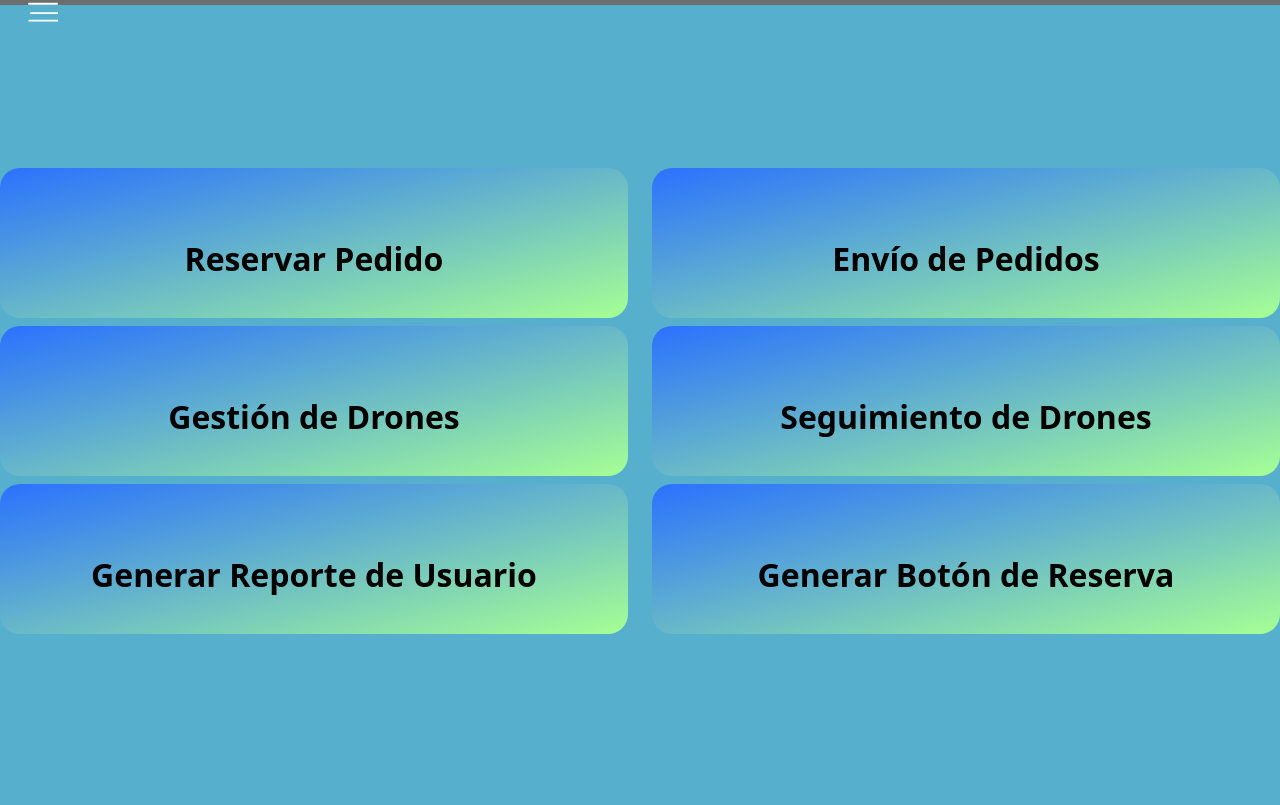
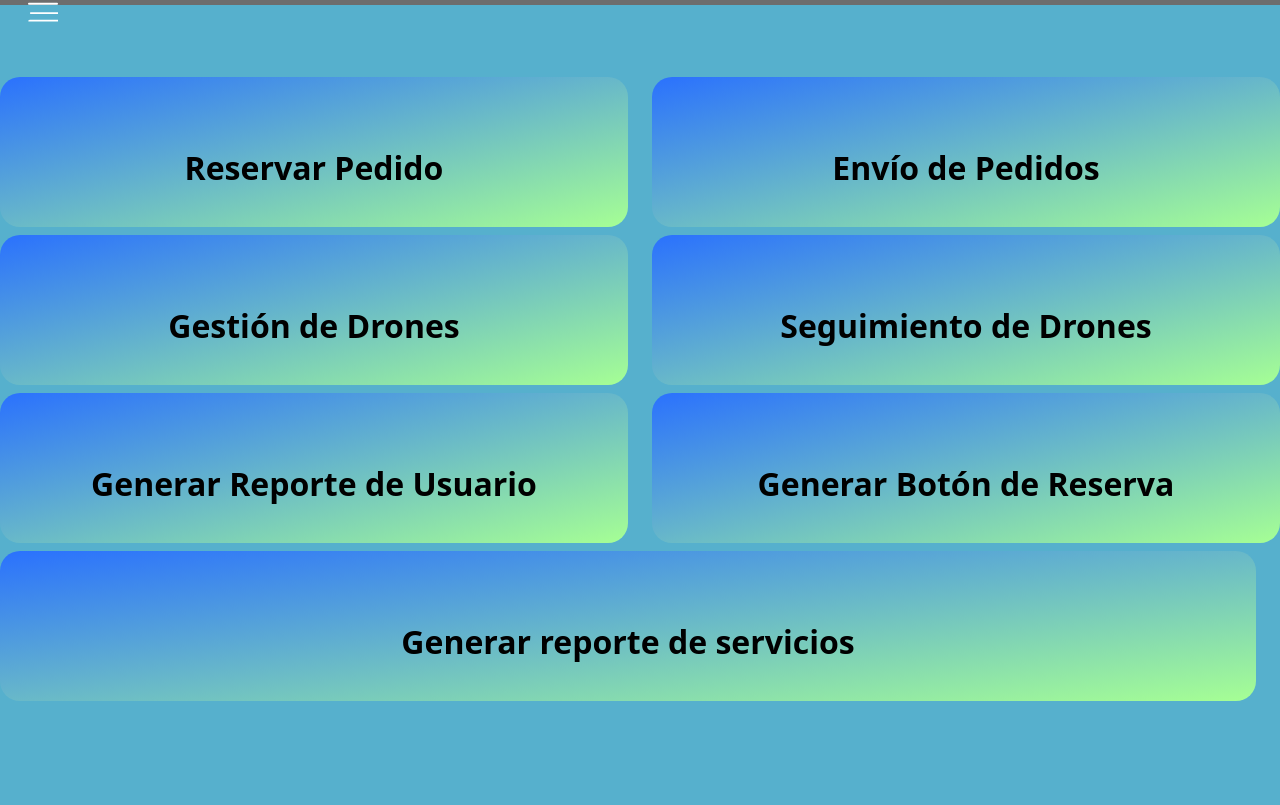
Before and after one commit to Estefaniahurtadog12/procesosFinal, a Flask app: page /home in a window 1280 px wide. Shown: the part 21-826 px from the top of the page. Run offline with Flask 3, Linux system fonts and the light colour scheme; some libraries are stand-ins or nearby versions.

Commit message:
nuevo botón

```diff
--- a/templates/home.html
+++ b/templates/home.html
@@ -130,6 +130,11 @@
             <div class="col-md-6">
                 <a href="{{ url_for('reporteReserva') }}"><button class="btn btn-success square-btn mb-2">Generar Botón de Reserva</button></a>
             </div>
+            <div class="row w-100 text-center">
+                <div class="col-md-12">
+                    <a href="{{ url_for('reporteServicios') }}"><button class="btn btn-success square-btn mb-2">Generar reporte de servicios</button></a>
+                </div>
+            </div>
         </div>
     </div>
 
```
